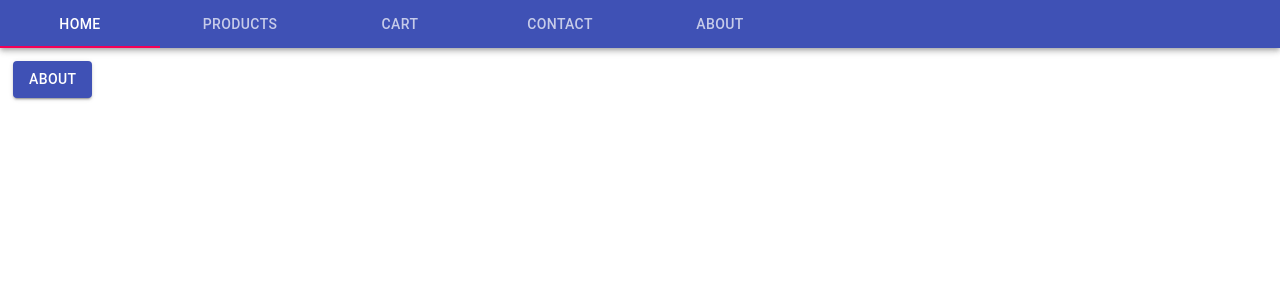
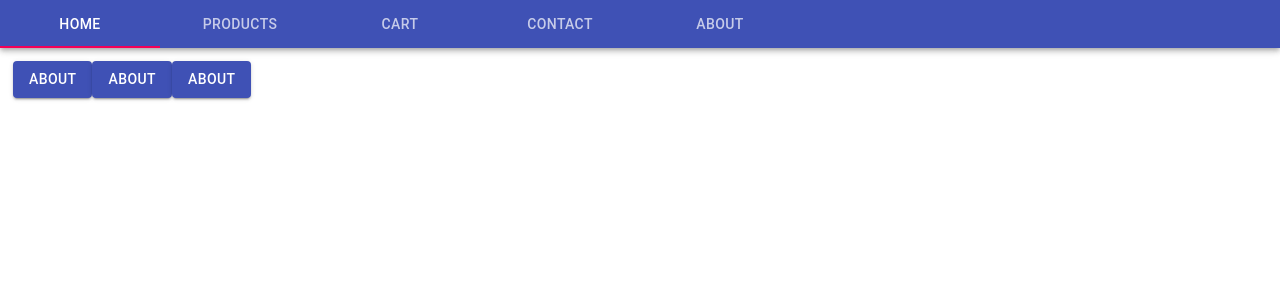
Before and after one commit to omarome/school-project, a React (Create React App) app: page /about in a window 1280 px wide. Shown: the top 300 px of the page. Built offline with nearby package versions, Linux system fonts and the light colour scheme.

Commit message:
about page changed.

```diff
--- a/src/Views/About/About.js
+++ b/src/Views/About/About.js
@@ -6,9 +6,17 @@ export default function AboutPage(){
 
 
     return(
-    <Button variant="contained" color="primary">
-        About
-    </Button>
+        <div>
+        <Button variant="contained" color="primary">
+         About
+        </Button>
+        <Button variant="contained" color="primary">
+            About
+        </Button>
+        <Button variant="contained" color="primary">
+            About
+        </Button>
+        </div>
 
     )
 }
```
